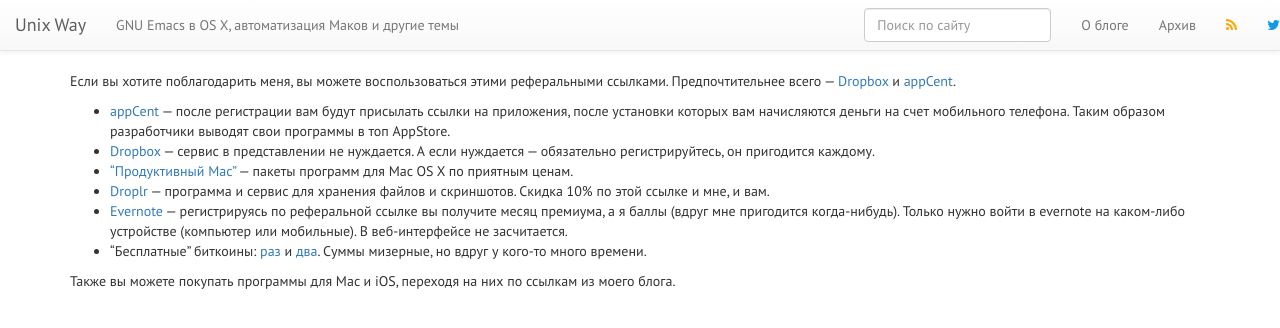
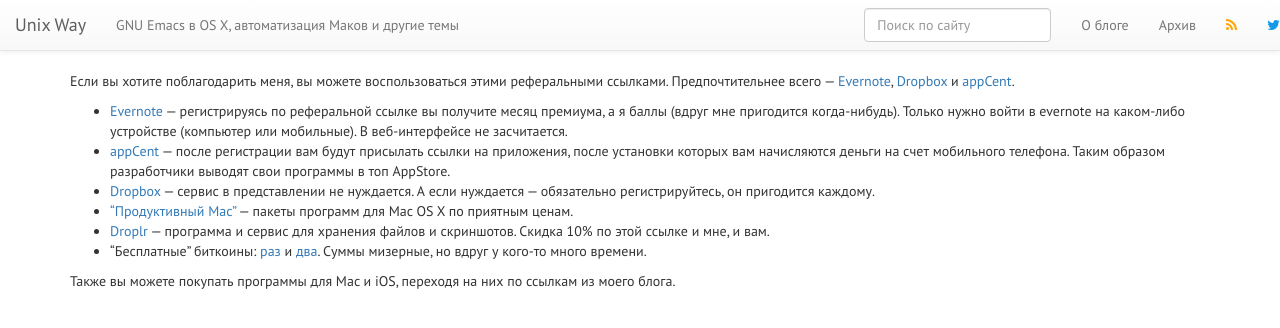
Before and after one commit to vyazovoi/vyazovoi.github.io, a Jekyll site: the page built from thx.md, in a window 1280 px wide. Shown: the top 328 px of the page. Built offline with Jekyll 4.4.1, drawn with Linux system fonts in a browser that asks for light colours; nearby versions of some CDN libraries; Markdown is read by kramdown in place of the engine named in the settings; comment, search, counter and statistics services are not loaded.

Commit message:
Обновил страницу

```diff
--- a/thx.md
+++ b/thx.md
@@ -3,13 +3,13 @@ title: Поблагодарить автора
 layout: default
 ---
 
-Если вы хотите поблагодарить меня, вы можете воспользоваться этими реферальными ссылками. Предпочтительнее всего — [Dropbox](https://db.tt/RBkbth7p) и [appCent](http://appinday.ru/refi4biz).
+Если вы хотите поблагодарить меня, вы можете воспользоваться этими реферальными ссылками. Предпочтительнее всего — [Evernote](https://www.evernote.com/referral/Registration.action?uid=38335547&sig=785d07d58338513b7e7813ca1d39fbc7), [Dropbox](https://db.tt/RBkbth7p) и [appCent](http://appinday.ru/refi4biz).
 
+- [Evernote](https://www.evernote.com/referral/Registration.action?uid=38335547&sig=785d07d58338513b7e7813ca1d39fbc7) — регистрируясь по реферальной ссылке вы получите месяц премиума, а я баллы (вдруг мне пригодится когда-нибудь). Только нужно войти в evernote на каком-либо устройстве (компьютер или мобильные). В веб-интерфейсе не засчитается.
 - [appCent](http://appinday.ru/refi4biz) — после регистрации вам будут присылать ссылки на приложения, после установки которых вам начисляются деньги на счет мобильного телефона. Таким образом разработчики выводят свои программы в топ AppStore.
 - [Dropbox](https://db.tt/RBkbth7p) — сервис в представлении не нуждается. А если нуждается — обязательно регистрируйтесь, он пригодится каждому.
 - ["Продуктивный Mac"](http://www.productivemacs.com/a/375473) — пакеты программ для Mac OS X по приятным ценам.
 - [Droplr](https://droplr.com/join/d/HtazcU6Q) — программа и сервис для хранения файлов и скриншотов. Скидка 10% по этой ссылке и мне, и вам.
-- [Evernote](https://www.evernote.com/referral/Registration.action?uid=38335547&sig=785d07d58338513b7e7813ca1d39fbc7) — регистрируясь по реферальной ссылке вы получите месяц премиума, а я баллы (вдруг мне пригодится когда-нибудь). Только нужно войти в evernote на каком-либо устройстве (компьютер или мобильные). В веб-интерфейсе не засчитается.
 - "Бесплатные" биткоины: [раз](https://coinad.com/?r=NK28VEN3JDKP1BY) и [два](http://freebitco.in/?r=166226). Суммы мизерные, но вдруг у кого-то много времени.
 
 Также вы можете покупать программы для Mac и iOS, переходя на них по ссылкам из моего блога.
```
